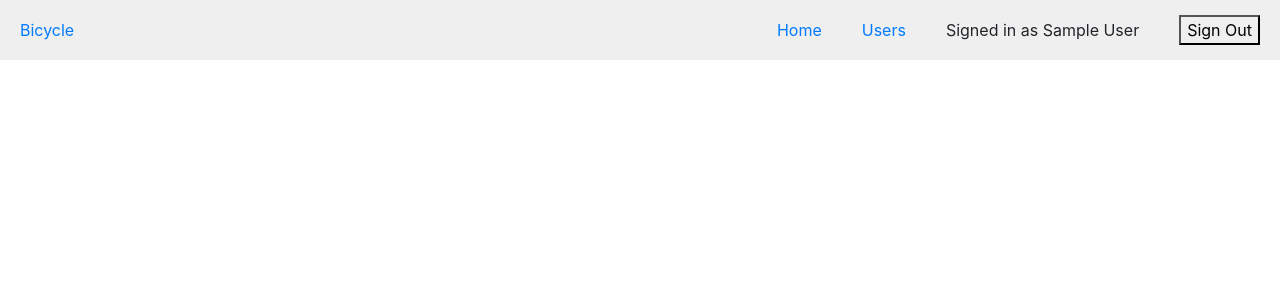
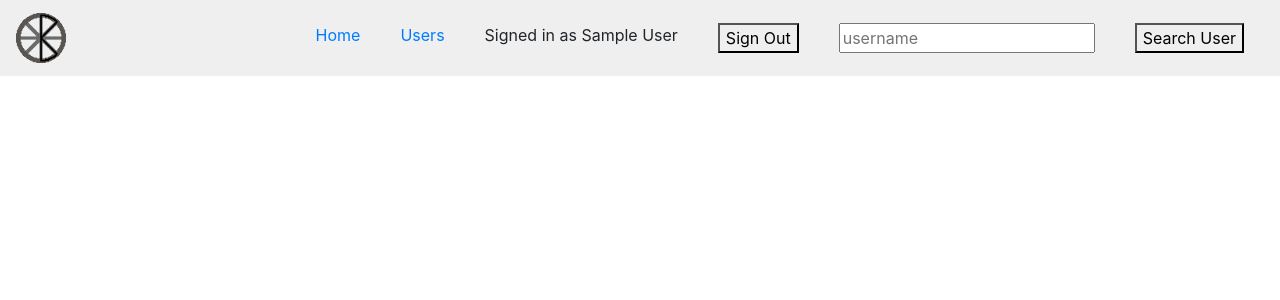
Before and after one commit to csaye/bicycle, a React (Create React App) app: page / in a window 1280 px wide. Shown: the top 300 px of the page. Built offline with nearby package versions, Linux system fonts and the light colour scheme; no server answers; the database is empty; sample sign-in values are in the browser's storage.

Commit message:
Improve navbar.

```diff
--- a/package.json
+++ b/package.json
@@ -7,8 +7,9 @@
     "@testing-library/react": "^11.2.3",
     "@testing-library/user-event": "^12.6.0",
     "bootstrap": "^4.5.3",
+    "jquery": "^3.5.1",
+    "popper.js": "^1.16.1",
     "react": "^17.0.1",
-    "react-bootstrap": "^1.4.3",
     "react-dom": "^17.0.1",
     "react-router-dom": "^5.2.0",
     "react-scripts": "4.0.1",
--- a/src/components/App/App.css
+++ b/src/components/App/App.css
@@ -0,0 +1,5 @@
+.App header {
+  position: sticky;
+  top: 0;
+  z-index: 10;
+}
--- a/src/components/Navbar/Navbar.css
+++ b/src/components/Navbar/Navbar.css
@@ -1,11 +1,23 @@
 .Navbar {
-  height: 60px;
   background-color: #efefef;
-  display: flex;
-  align-items: center;
-  justify-content: space-between;
+  min-height: 75px;
+  /* display: flex; */
+  /* align-items: center; */
+  /* justify-content: space-between; */
 }
 
-.Navbar p, .Navbar .link, .Navbar button {
-  margin: 0 20px;
+.navbar-brand img {
+  height: 50px;
 }
+
+.navbar-nav li a, .navbar-nav li button, .navbar-nav li input, .navbar-nav li p {
+    float: right;
+}
+
+.Navbar button {
+  margin: 5px 0;
+}
+
+.Navbar p, .Navbar .link, .Navbar button, .Navbar input {
+  margin: 10px 20px;
+}
--- a/src/components/Navbar/Navbar.js
+++ b/src/components/Navbar/Navbar.js
@@ -1,42 +1,84 @@
 import './Navbar.css';
+import React, { useState } from 'react';
 import { Link } from 'react-router-dom';
 import firebase from 'firebase/app';
+import logo from '../../img/logo.png';
 
 // Navbar component
 function Navbar() {
+  let [username, setUsername] = useState('');
+
   function signOut() {
     firebase.auth().signOut();
     window.location.href = '/signin';
   }
 
+  function searchUser(e) {
+    e.preventDefault();
+    if (!username) return;
+    window.location.href = `/${username}`;
+  }
+
   return (
     <div className="Navbar">
-      <Link to="/" className="link">Bicycle</Link>
-      <div className="flex-fill"></div>
+      <nav className="navbar navbar-expand-lg navbar-light">
+        <a className="navbar-brand" href="/"><img src={logo} /></a>
+        <button className="navbar-toggler" type="button" data-toggle="collapse" data-target="#navbarNav" aria-controls="navbarNav" aria-expanded="false" aria-label="Toggle navigation">
+          <span className="navbar-toggler-icon"></span>
+        </button>
+        <div className="collapse navbar-collapse" id="navbarNav">
+            <ul className="navbar-nav ml-auto">
             {
               firebase.auth().currentUser &&
+              <li className="nav-item">
                 <Link to="/" className="link">Home</Link>
+              </li>
             }
             {
               firebase.auth().currentUser &&
+              <li className="nav-item">
                 <Link to="/users" className="link">Users</Link>
+              </li>
             }
             {
               !firebase.auth().currentUser &&
+              <li className="nav-item">
                 <Link to="/signin" className="link">Sign in</Link>
+              </li>
             }
             {
               !firebase.auth().currentUser &&
+              <li className="nav-item">
                 <Link to="/signup" className="link">Sign up</Link>
+              </li>
             }
             {
               firebase.auth().currentUser &&
+              <li className="nav-item">
+                <button onClick={signOut}>Sign Out</button>
                 <p>Signed in as {firebase.auth().currentUser.displayName}</p>
+              </li>
             }
+            {/* Search User */}
             {
               firebase.auth().currentUser &&
-        <button onClick={signOut}>Sign Out</button>
+              <li className="nav-item">
+                <form onSubmit={searchUser}>
+                  <button type="submit">Search User</button>
+                  <input
+                  value={username}
+                  type="text"
+                  placeholder="username"
+                  onChange={e => setUsername(e.target.value)}
+                  pattern="[A-Za-z0-9_]{3,16}"
+                  required
+                  />
+                </form>
+              </li>
             }
+            </ul>
+          </div>
+      </nav>
     </div>
   );
 }
--- a/src/index.js
+++ b/src/index.js
@@ -4,6 +4,7 @@ import './index.css';
 import App from './components/App/App.js';
 import reportWebVitals from './reportWebVitals';
 import 'bootstrap/dist/css/bootstrap.min.css';
+import 'bootstrap/dist/js/bootstrap.js';
 
 ReactDOM.render(
   <React.StrictMode>
```
Also changed, not shown: src/img/logo.png (added), 1 other file (tests, documents, lock files or other folders). Lines whose indentation alone changed are shown as unchanged.
